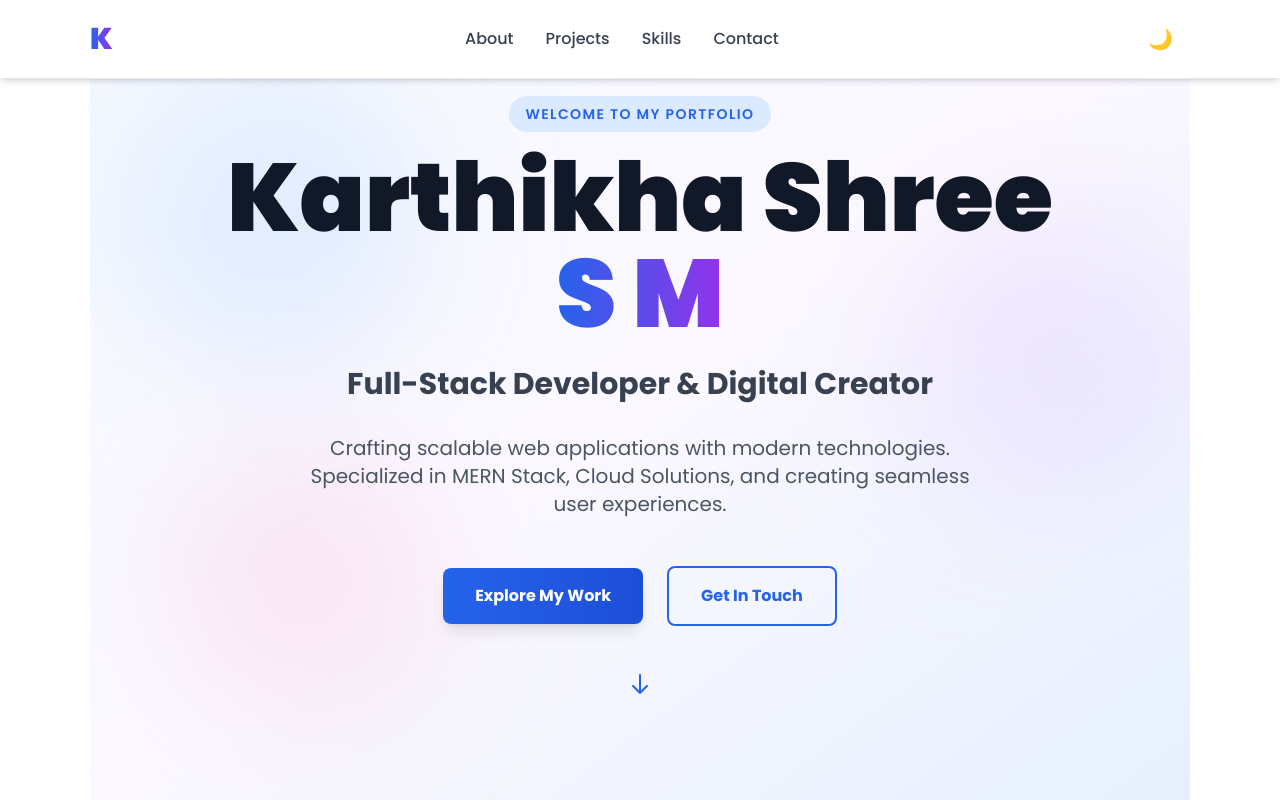
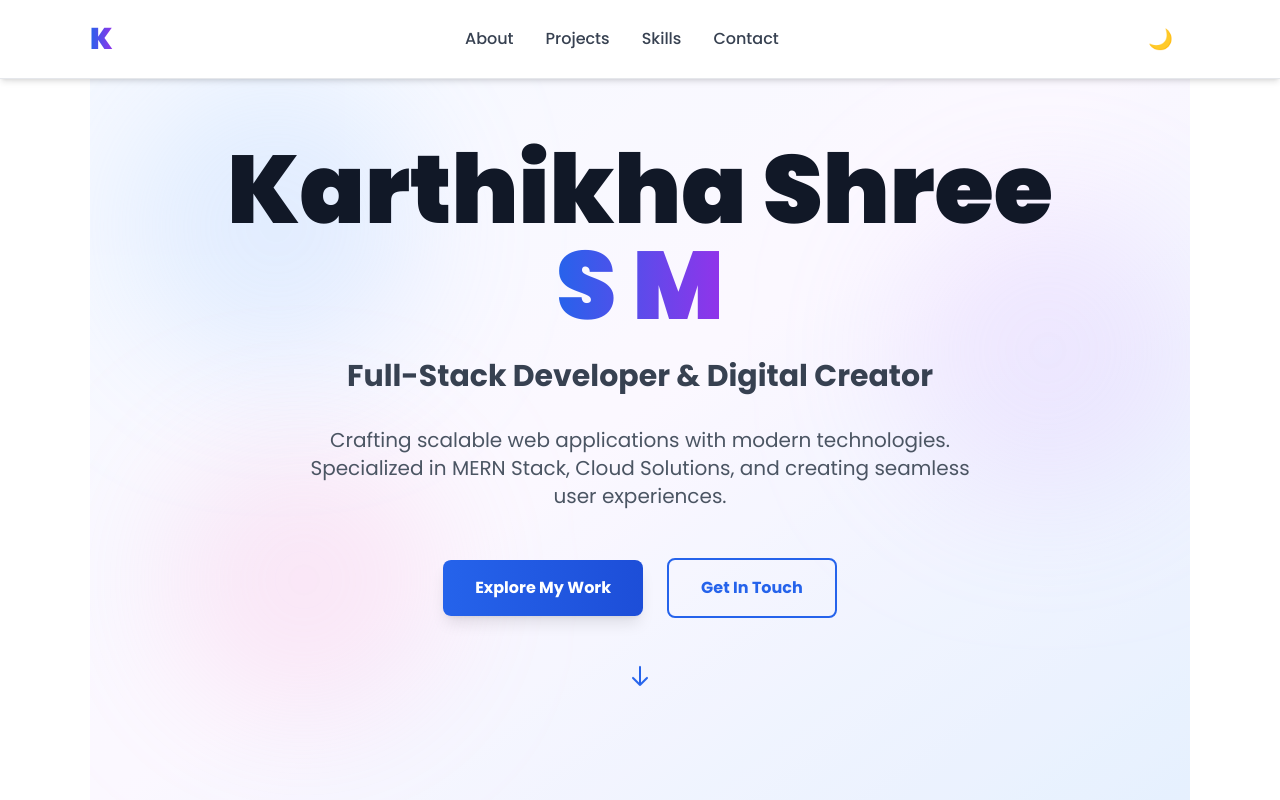
Before and after one commit to karthikha-shree/react_portflio, a React (Vite) app: page / in a window 1280 px wide. Shown: the top 800 px of the page. Built offline with nearby package versions, Linux system fonts and the light colour scheme.

Commit message:
changed a littl

```diff
--- a/src/components/Hero.jsx
+++ b/src/components/Hero.jsx
@@ -13,8 +13,7 @@ function Hero() {
 
       <div className="relative z-10 max-w-4xl mx-auto px-4 text-center">
         <div className="mb-6 inline-block">
-          <span className="text-sm font-semibold text-blue-600 dark:text-blue-400 tracking-widest uppercase bg-blue-100 dark:bg-blue-900/30 px-4 py-2 rounded-full">
-            Welcome to my portfolio
+          <span >
           </span>
         </div>
 
```
